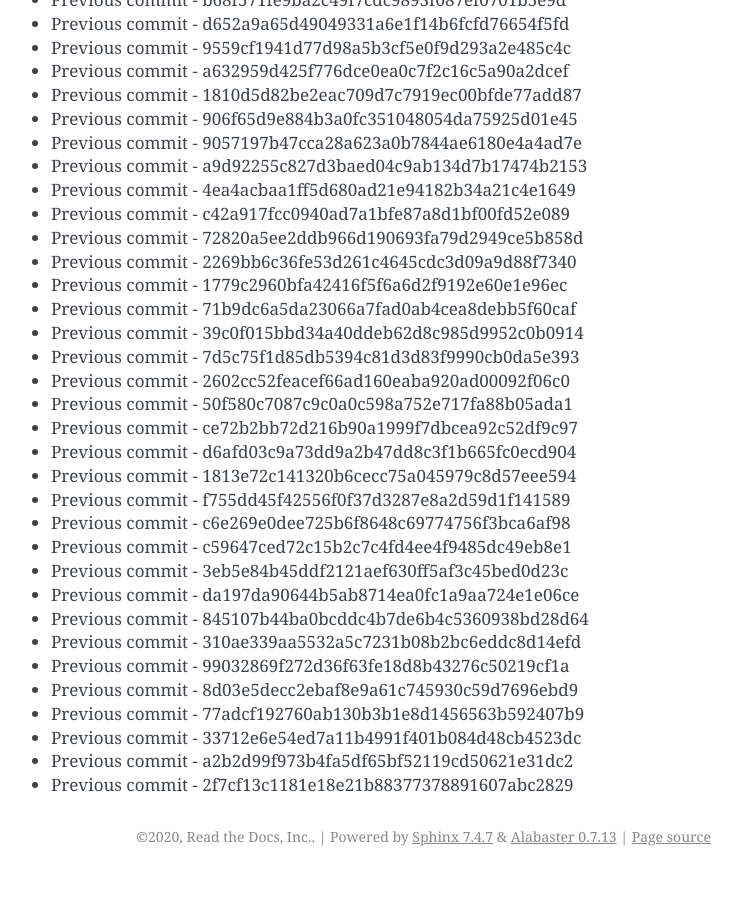
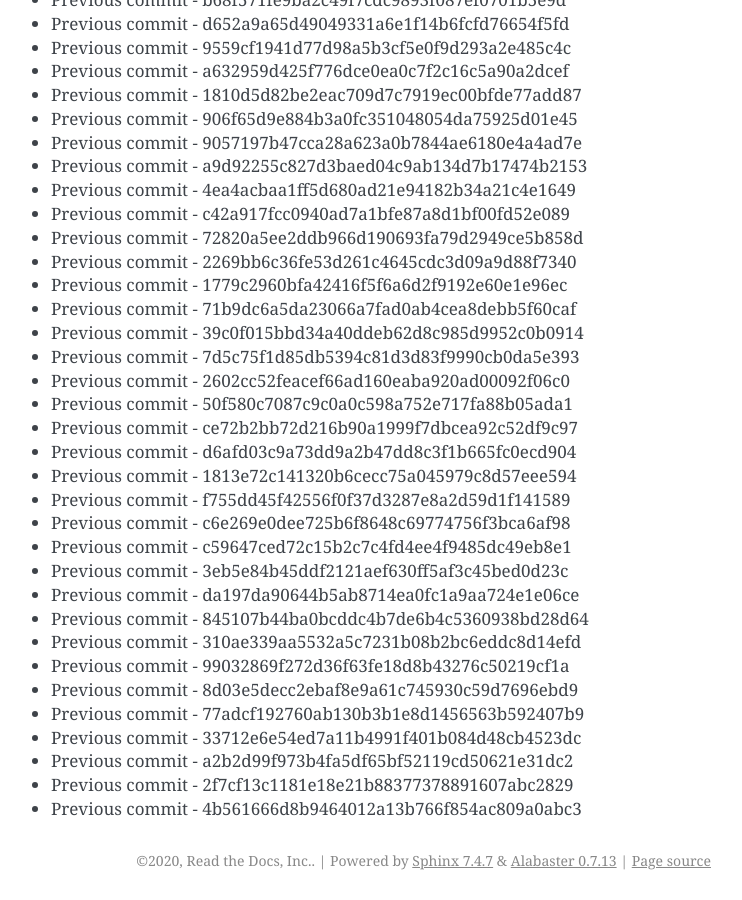
Before and after one commit to readthedocs/rtd-git-stresstest, a Sphinx documentation site: the page built from docs/updates.rst, in a window 1280 px wide and 900 px high, scrolled down 35875 px. Shown: the whole window, without its empty margins (399-1141 px from the left). Built offline with Sphinx 7.4.7, drawn with Linux system fonts in a browser that asks for light colours; before the commit the page ends 36751 px from its top, so only the background shows below that.

Commit message:
Generating commit from previous: 4b561666d8b9464012a13b766f854ac809a0abc3

```diff
--- a/docs/updates.rst
+++ b/docs/updates.rst
@@ -1539,3 +1539,4 @@ It can be tested for any performance characteristics.
 * Previous commit - 33712e6e54ed7a11b4991f401b084d48cb4523dc
 * Previous commit - a2b2d99f973b4fa5df65bf52119cd50621e31dc2
 * Previous commit - 2f7cf13c1181e18e21b88377378891607abc2829
+* Previous commit - 4b561666d8b9464012a13b766f854ac809a0abc3
```
